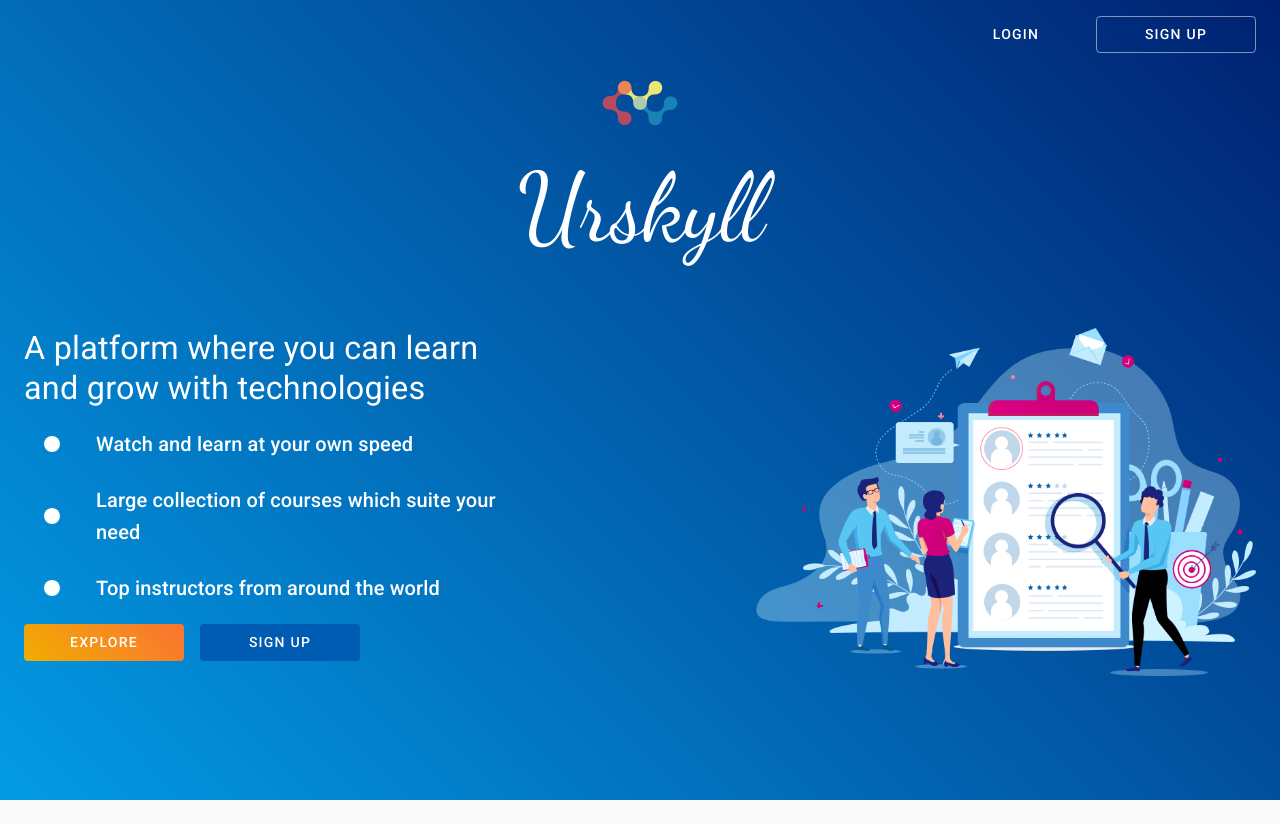
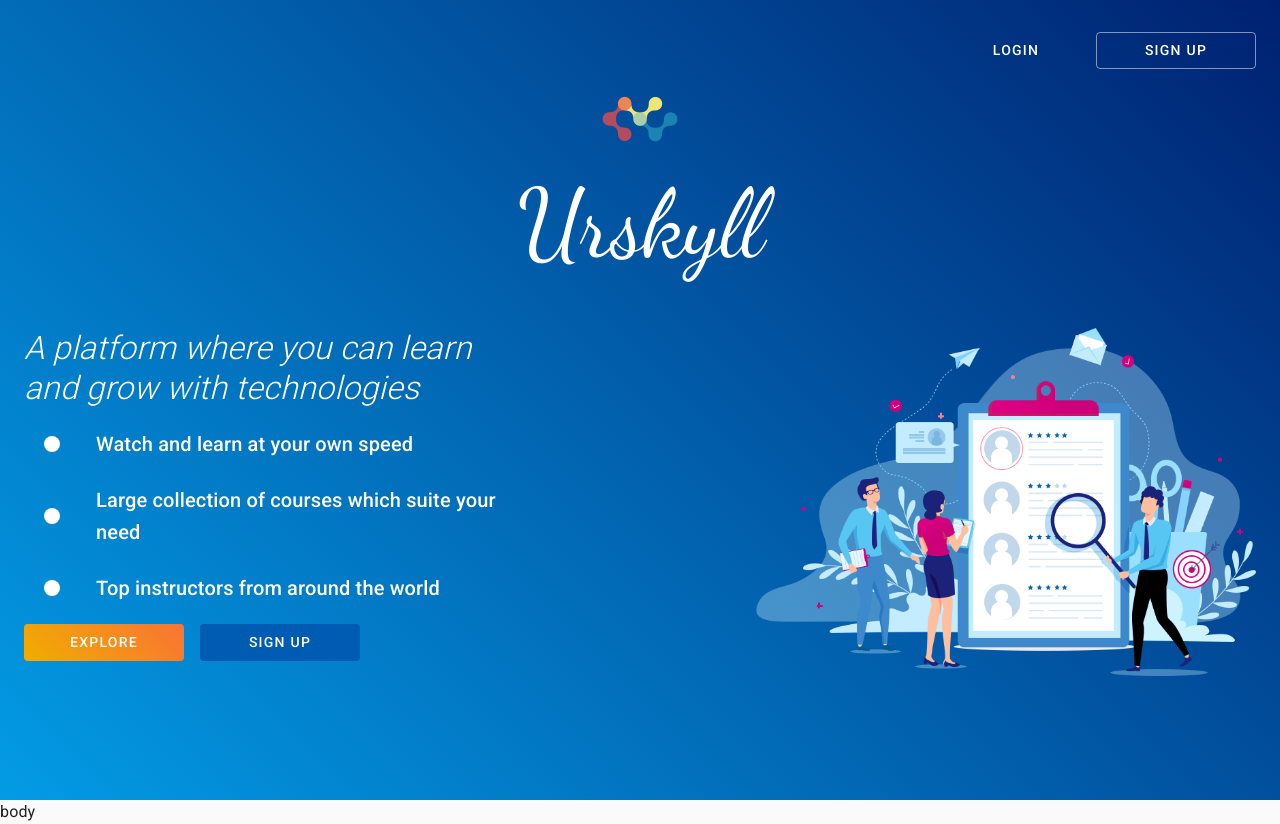
Before and after one commit to Az3r/webnc-frontend, a Next.js app: page / in a window 1280 px wide. Before the commit the page ends 800 px from the top, so only its background shows below. Built offline with nearby package versions, Linux system fonts and the light colour scheme.

Commit message:
feat(home): merge background -> banner

```diff
--- a/src/home/home.module.css
+++ b/src/home/home.module.css
@@ -0,0 +1,3 @@
+.root {
+  transform: translateY();
+}
--- a/src/home/home.style.js
+++ b/src/home/home.style.js
@@ -2,16 +2,14 @@ import 'typeface-dancing-script'
 import { makeStyles } from '@material-ui/core'
 
 export default makeStyles((theme) => ({
-  background: {
-    position: 'fixed',
+  banner: {
     backgroundImage: 'linear-gradient(45deg, #039be5 , #002171)',
-    width: '100vw',
-    height: '100vh'
+    width: '100%',
+    height: '100vh',
+    color: 'white',
+    paddingTop: theme.spacing(4)
   },
-  root: {
-    color: 'white',
-    paddingTop: theme.spacing(2)
-  },
-  title: { fontFamily: "'Dancing Script'" },
-  message: { marginTop: '8px', fontStyle: 'italic', fontWeight: 300 }
+  'banner-title': { fontFamily: 'Dancing Script' },
+  'banner-message': { fontStyle: 'italic', fontWeight: 300 },
+  body: {}
 }))
--- a/src/home/index.jsx
+++ b/src/home/index.jsx
@@ -26,8 +26,8 @@ export default function HomePage() {
   const styles = useStyles()
   return (
     <>
-      <Box className={styles.background} zIndex="-1" />
-      <Container className={styles.root}>
+      <Box className={styles.banner}>
+        <Container>
           <Box display="flex" flexDirection="row-reverse">
             <Box width="160px">
               <PrimaryButton variant="outlined" fullWidth>
@@ -47,14 +47,18 @@ export default function HomePage() {
             justifyContent="center"
           >
             <img src="/images/logo_icon.png" width="100" height="100" />
-          <Typography align="center" variant="h1" className={styles.title}>
+            <Typography
+              align="center"
+              variant="h1"
+              className={styles['banner-title']}
+            >
               Urskyll
             </Typography>
           </Box>
-        <Box paddingTop={8} display="flex" justifyContent="space-between">
+          <Box paddingTop={6} display="flex" justifyContent="space-between">
             <Box>
               <Box width="500px">
-              <Typography variant="h4">
+                <Typography variant="h4" className={styles['banner-message']}>
                   A platform where you can learn and grow with technologies
                 </Typography>
                 <List component="ul" aria-label="contacts">
@@ -84,6 +88,10 @@ export default function HomePage() {
             </Box>
           </Box>
         </Container>
+      </Box>
+      <Box className={styles.body}>
+        <Typography>body</Typography>
+      </Box>
     </>
   )
 }
```
Lines whose indentation alone changed are shown as unchanged.
